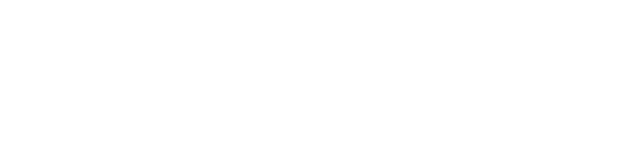
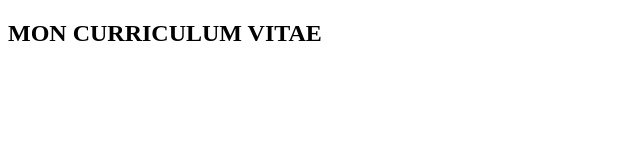
Before and after one commit to Melon-hardy/git-mon-cv, a plain HTML site: page index.html in a window 1280 px wide. Shown: the whole page, without its empty margins (0-640 px from the left). Drawn offline with Linux system fonts and the light colour scheme.

Commit message:
mise en place de la section titre

```diff
--- a/index.html
+++ b/index.html
@@ -8,6 +8,10 @@
     <link rel="stylesheet" href="style.css">
 </head>
 <body>
+    <header>
+        <h2>MON CURRICULUM VITAE</h2>
+    </header>
+
 
 </body>
 </html>
```
